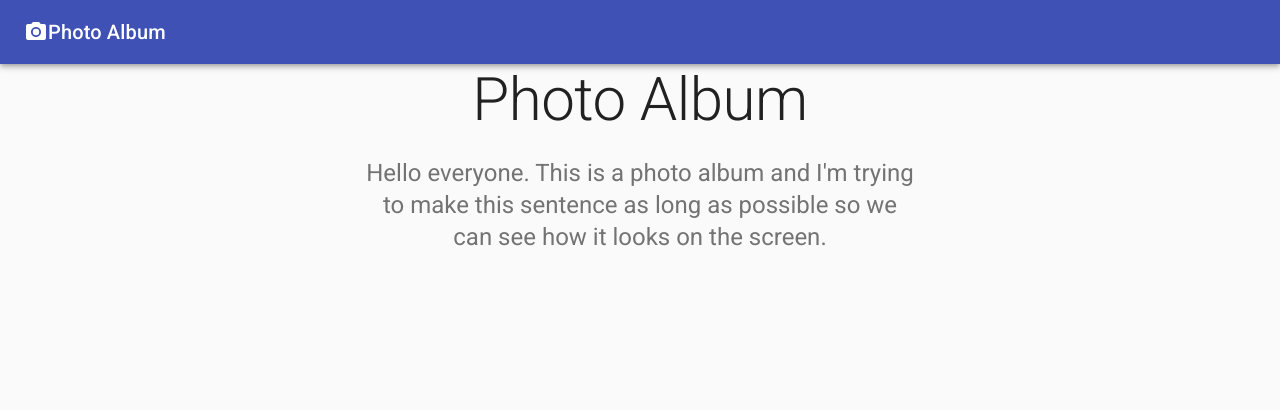
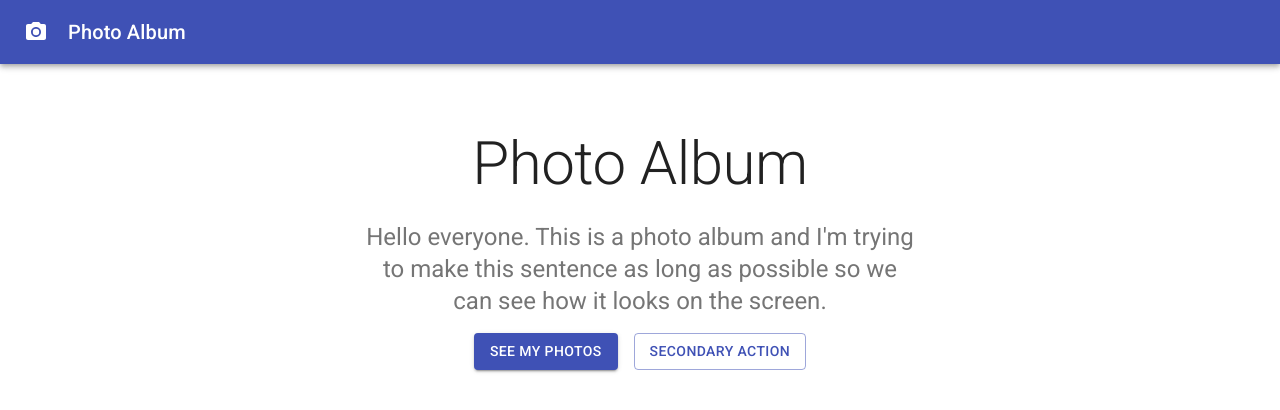
Before and after one commit to edmelech/material-UI-Demo, a React (Create React App) app: page / in a window 1280 px wide. Shown: the top 410 px of the page. Built offline with nearby package versions, Linux system fonts and the light colour scheme.

Commit message:
create seperate styles file for styling

```diff
--- a/src/App.jsx
+++ b/src/App.jsx
@@ -1,21 +1,25 @@
 import React from 'react';
-import { Typography, AppBar, Card, CardActions, CardContent, CardMedia, CssBaseline, Grid, Toolbar, Container } from '@material-ui/core';
+import { Typography, AppBar, Button, Card, CardActions, CardContent, CardMedia, CssBaseline, Grid, Toolbar, Container } from '@material-ui/core';
 import { PhotoCamera } from '@material-ui/icons';
 
+import useStyles from './styles';
+
 const App = () => {
+  const classes = useStyles();
+
   return (
    <>
     <CssBaseline />
     <AppBar position='relative'>
       <Toolbar>
-        <PhotoCamera />
+        <PhotoCamera className={classes.icon} />
         <Typography variant="h6">
           Photo Album
         </Typography>
       </Toolbar>
     </AppBar>
     <main>
-      <div>
+      <div className={classes.container}>
         <Container maxWidth="sm">
           <Typography variant="h2" align="center" color="textPrimary" gutterBottom>
             Photo Album
@@ -23,6 +27,20 @@
           <Typography variant="h5" align="center" color="textSecondary" paragraph>
             Hello everyone. This is a photo album and I'm trying to make this sentence as long as possible so we can see how it looks on the screen.
           </Typography>
+          <div className={classes.button}>
+            <Grid container spacing={2} justify="center">
+              <Grid item>
+                <Button variant="contained" color="primary">
+                  See my photos
+                </Button>
+              </Grid>
+              <Grid item>
+                <Button variant="outlined" color="primary">
+                  Secondary action
+                </Button>
+              </Grid>
+            </Grid>
+          </div>
         </Container>
       </div>
     </main>
--- /dev/null
+++ b/src/styles.js
@@ -0,0 +1,16 @@
+import { makeStyles } from '@material-ui/core/styles';
+
+const useStyles = makeStyles((theme) => ({
+  container: {
+    backgroundColor: theme.palette.background.paper,
+    padding: theme.spacing(8, 0, 6)
+  },
+  icon: {
+    marginRight: '20px',
+  },
+  buttons: {
+    marginTop: '40px',
+  }
+}));
+
+export default useStyles;
```
